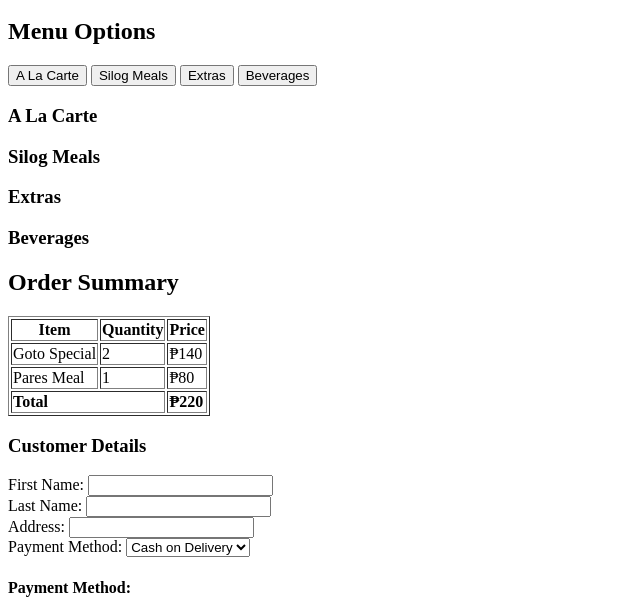
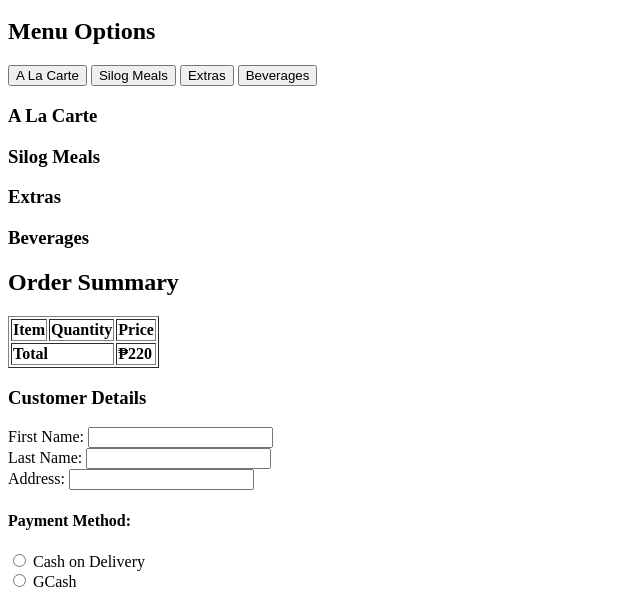
Before and after one commit to ArcielleGercan/Goto-Pares-Atbp, a plain HTML site: page my project/index.html in a window 1280 px wide. Shown: the part 391-990 px from the top of the page, without its empty margins (0-640 px from the left). Drawn offline with Linux system fonts and the light colour scheme.

Commit message:
fix cart

```diff
--- a/my project/index.html
+++ b/my project/index.html
@@ -38,16 +38,7 @@
             <th>Quantity</th>
             <th>Price</th>
         </tr>
-        <tr>
-            <td>Goto Special</td>
-            <td>2</td>
-            <td>₱140</td>
-        </tr>
-        <tr>
-            <td>Pares Meal</td>
-            <td>1</td>
-            <td>₱80</td>
-        </tr>
+
         <tr>
             <td colspan="2"><strong>Total</strong></td>
             <td><strong>₱220</strong></td>
@@ -68,13 +59,6 @@
         <input type="text" id="address" required>
         <br>
 
-        <label for="payment-method">Payment Method:</label>
-        <select id="payment-method">
-            <option value="cash">Cash on Delivery</option>
-            <option value="gcash">GCash</option>
-        </select>
-        <br>
-
         <h4>Payment Method:</h4>
         <input type="radio" id="cash" name="payment-method" value="cash" required>
         <label for="cash">Cash on Delivery</label><br>
```
